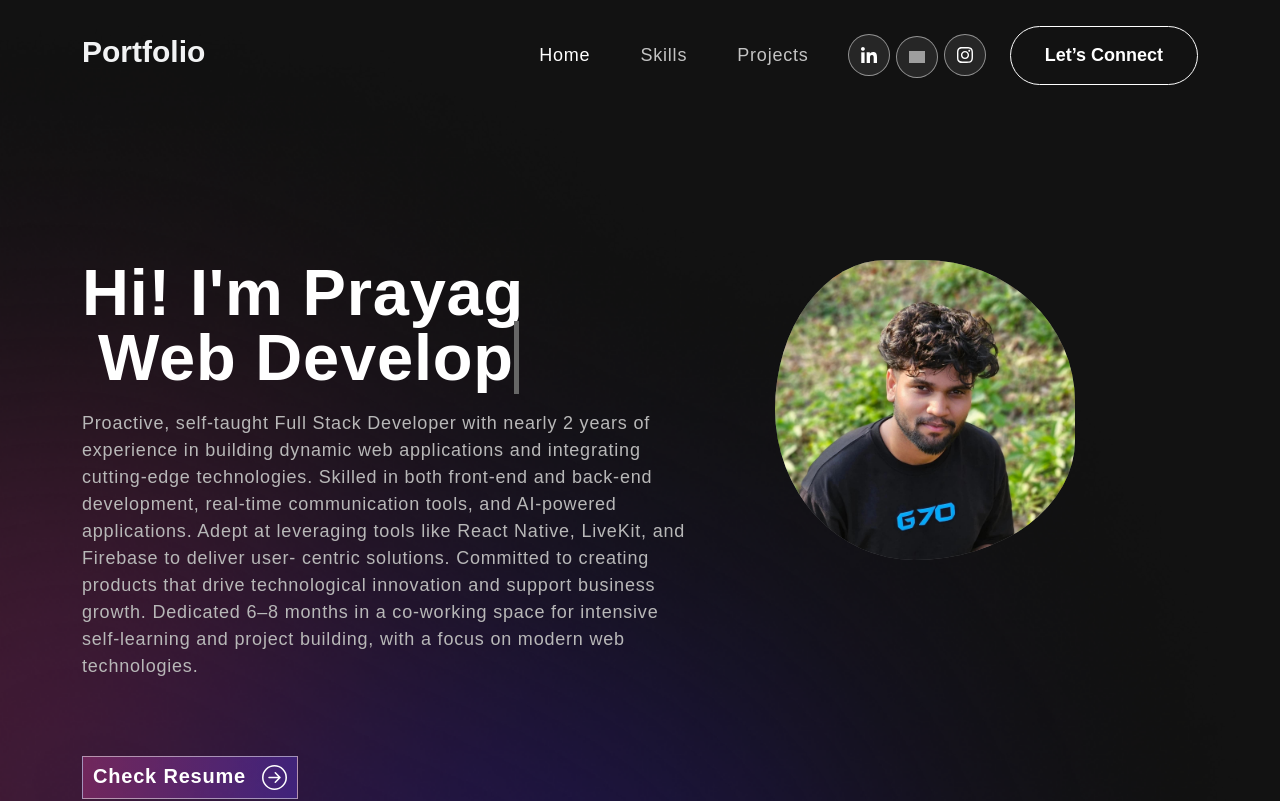
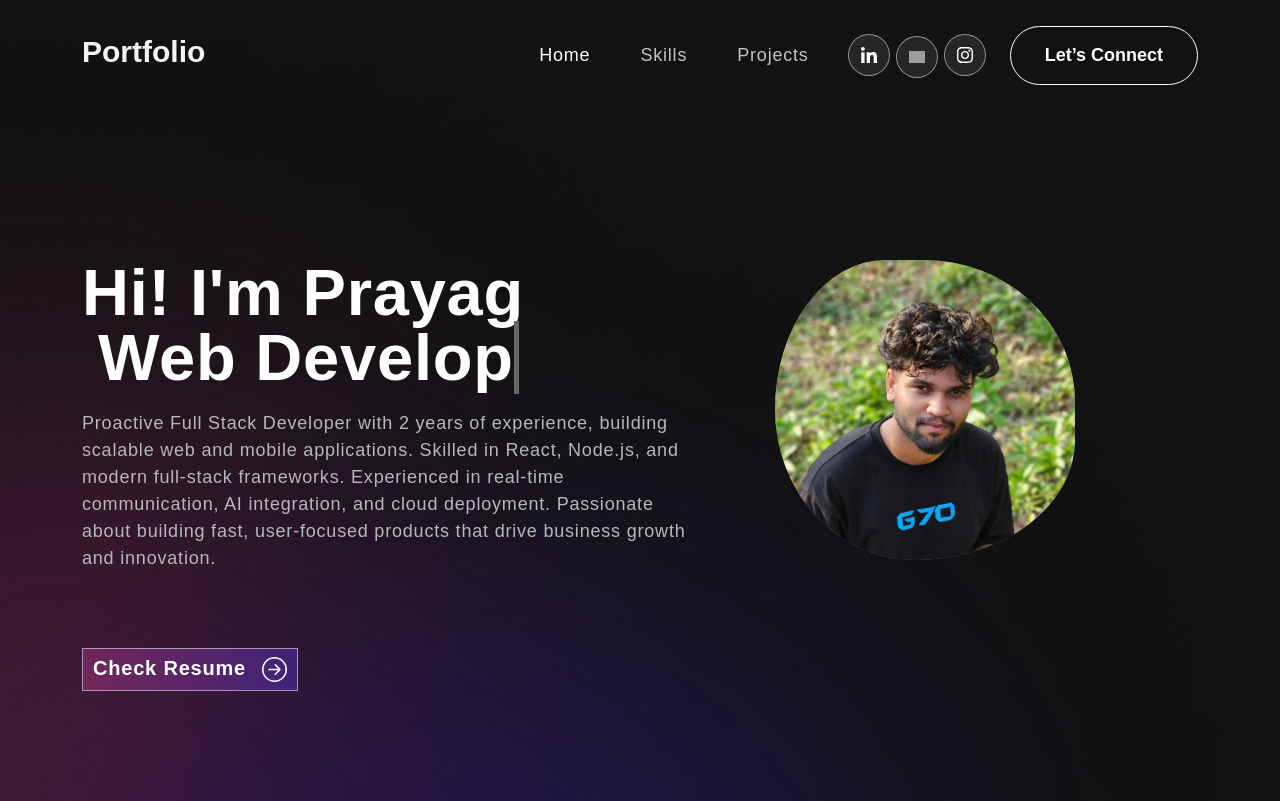
Before and after one commit to PrayagN/Portfolio, a React (Vite) app: page / in a window 1280 px wide. Shown: the top 801 px of the page. Built offline with nearby package versions, Linux system fonts and the light colour scheme; no server answers; grey boxes are pictures that could not be loaded; a web font is replaced by a local one.

Commit message:
Revise developer profile description in Banner component

```diff
--- a/src/components/Banner.jsx
+++ b/src/components/Banner.jsx
@@ -78,8 +78,9 @@ function Banner() {
                     </span>
                   </h1>
                   <p>
-                    Proactive, self-taught Full Stack Developer with nearly 2 years of experience in building dynamic web applications and integrating cutting-edge technologies. Skilled in both front-end and back-end development, real-time communication tools, and AI-powered applications. Adept at leveraging tools like React Native, LiveKit, and Firebase to deliver user-
-centric solutions. Committed to creating products that drive technological innovation and support business growth. Dedicated 6–8 months in a co-working space for intensive self-learning and project building, with a focus on modern web technologies.
+                   Proactive Full Stack Developer with 2 years of experience, building scalable web and mobile applications. Skilled in
+React, Node.js, and modern full-stack frameworks. Experienced in real-time communication, AI integration, and cloud
+deployment. Passionate about building fast, user-focused products that drive business growth and innovation.
                   </p>
                   <a
                     href={resume}
```
